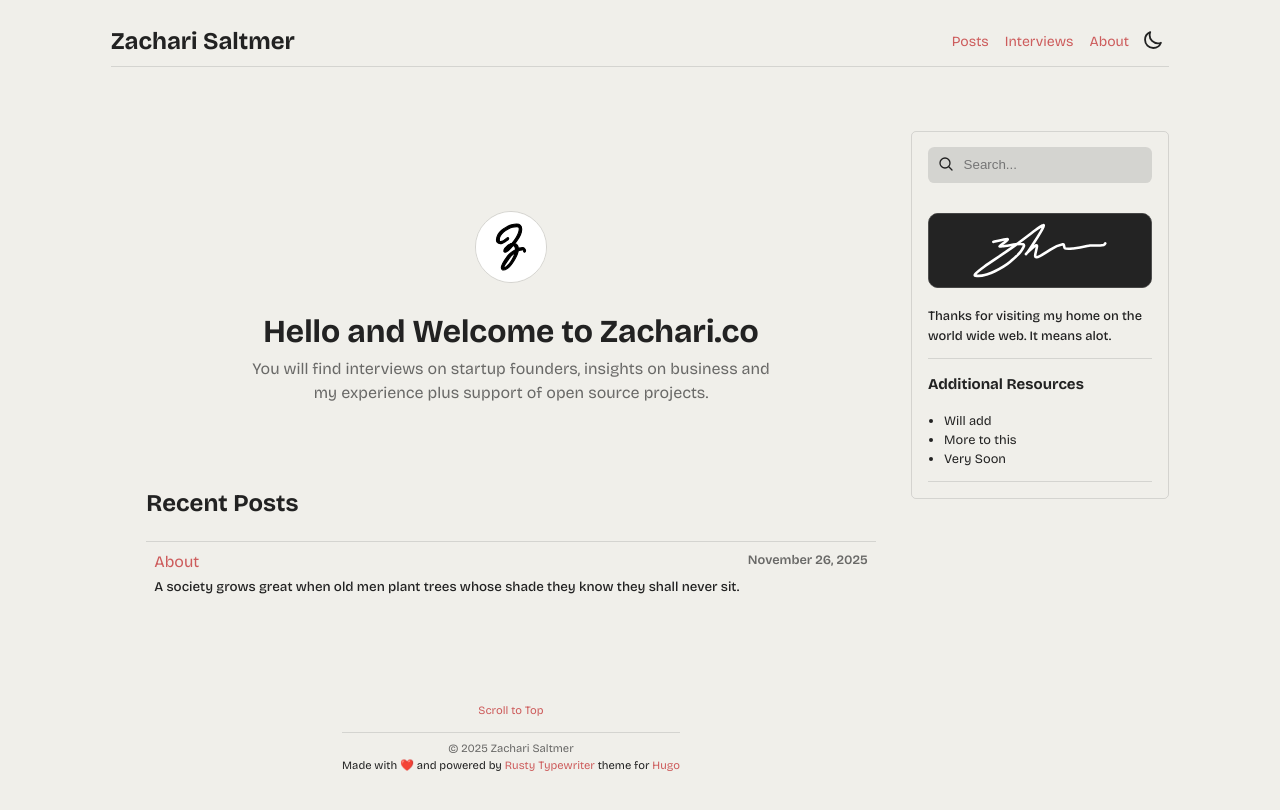
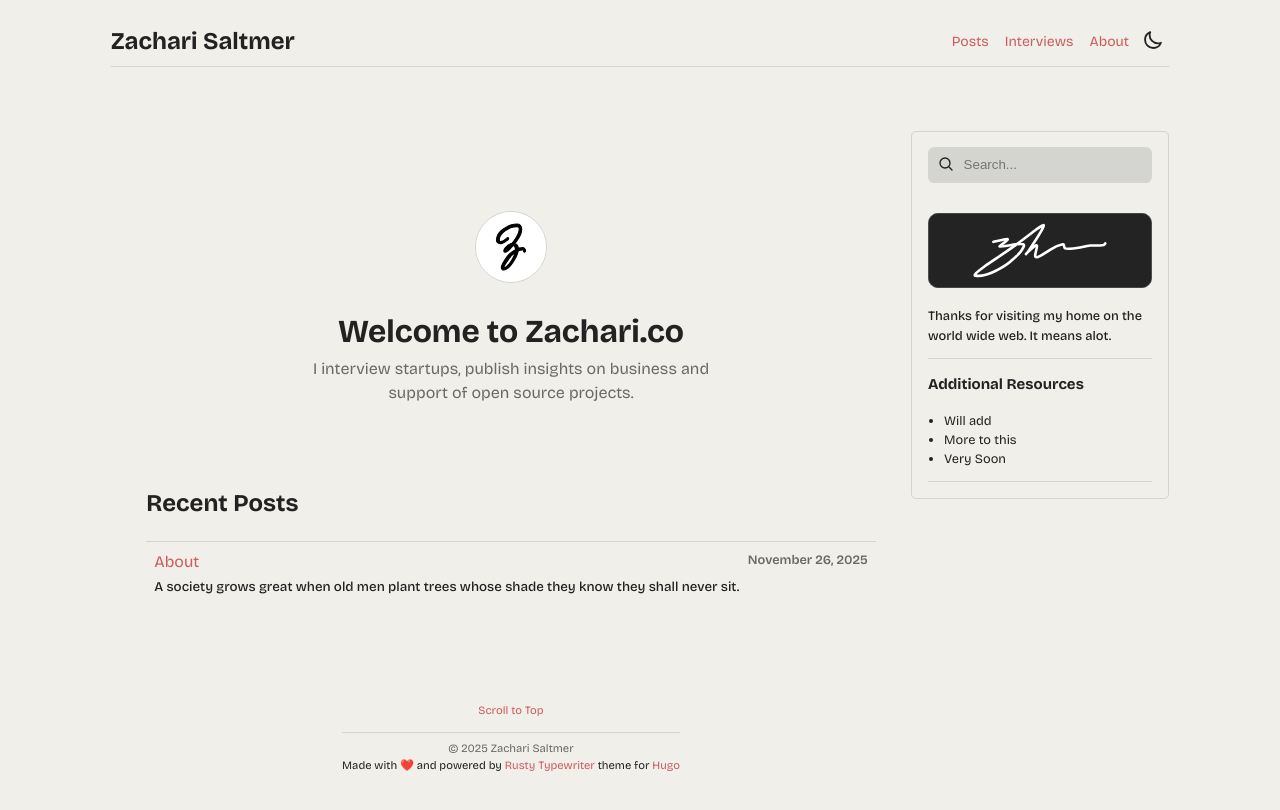
Before and after one commit to zacharico/zachari.co, a plain HTML site: page index.html in a window 1280 px wide. Drawn offline with nearby package versions, Linux system fonts and the light colour scheme.

Commit message:
Updated Description, added Twitter, SiteName

```diff
--- a/index.html
+++ b/index.html
@@ -16,6 +16,7 @@
   <meta name="twitter:card" content="summary">
   <meta name="twitter:title" content="Zachari Saltmer">
   <meta name="twitter:description" content="You will find interviews on startup founders, insights on business and my experience plus support of open source projects.">
+      <meta name="twitter:site" content="@zacharico">
 
       <link rel="stylesheet" href="/css/root.min.0e732b812b9751962e01a7c4798a1211cd5f8ac8abec7f99793fe306989e459f.css" integrity="sha256-DnMrgSuXUZYuAafEeYoSEc1fisir7H&#43;ZeT/jBpieRZ8=" crossorigin="anonymous">
       <link rel="stylesheet" href="/css/bundle.min.d95a325399a05b50fe47dcf35b8229b8a2a014fcee5435cfb28204c6ac335fc5.css" integrity="sha256-2VoyU5mgW1D&#43;R9zzW4IpuKKgFPzuVDXPsoIExqwzX8U=" crossorigin="anonymous">
@@ -84,8 +85,8 @@
 </header>
     <div class="flex grow">
       <div id="main-pane">
-        <main id="main-content"><div class="centered-container"><img style="border: var(--dim-color) 1px solid;border-radius:100%;" width="70px" src="/zacharico.svg"/><h1 class="margin-sm">Hello and Welcome to Zachari.co</h1>
-    <div class="dim" style="width:70%;margin:0 15%;">You will find interviews on startup founders, insights on business and my experience plus support of open source projects.</div>
+        <main id="main-content"><div class="centered-container"><img style="border: var(--dim-color) 1px solid;border-radius:100%;" width="70px" src="/zacharico.svg"/><h1 class="margin-sm">Welcome to Zachari.co</h1>
+    <div class="dim" style="width:70%;margin:0 15%;">I interview startups, publish insights on business and support of open source projects.</div>
   </div><div style="width:95%;margin:0 auto;">
     <div class="show-md" style="display:none;"><form onsubmit="searchBarSubmit(event)">
   <div class="search-bar"><svg style="min-width:16px;" width="16px" height="16px" viewBox="0 0 24 24" fill="none" xmlns="http://www.w3.org/2000/svg">
```
Also changed, not shown: 404.html (+1 -0 lines), about/index.html (+1 -0 lines), search/index.html (+1 -0 lines), series/index.html (+1 -0 lines), tags/index.html (+1 -0 lines), topics/index.html (+1 -0 lines).
